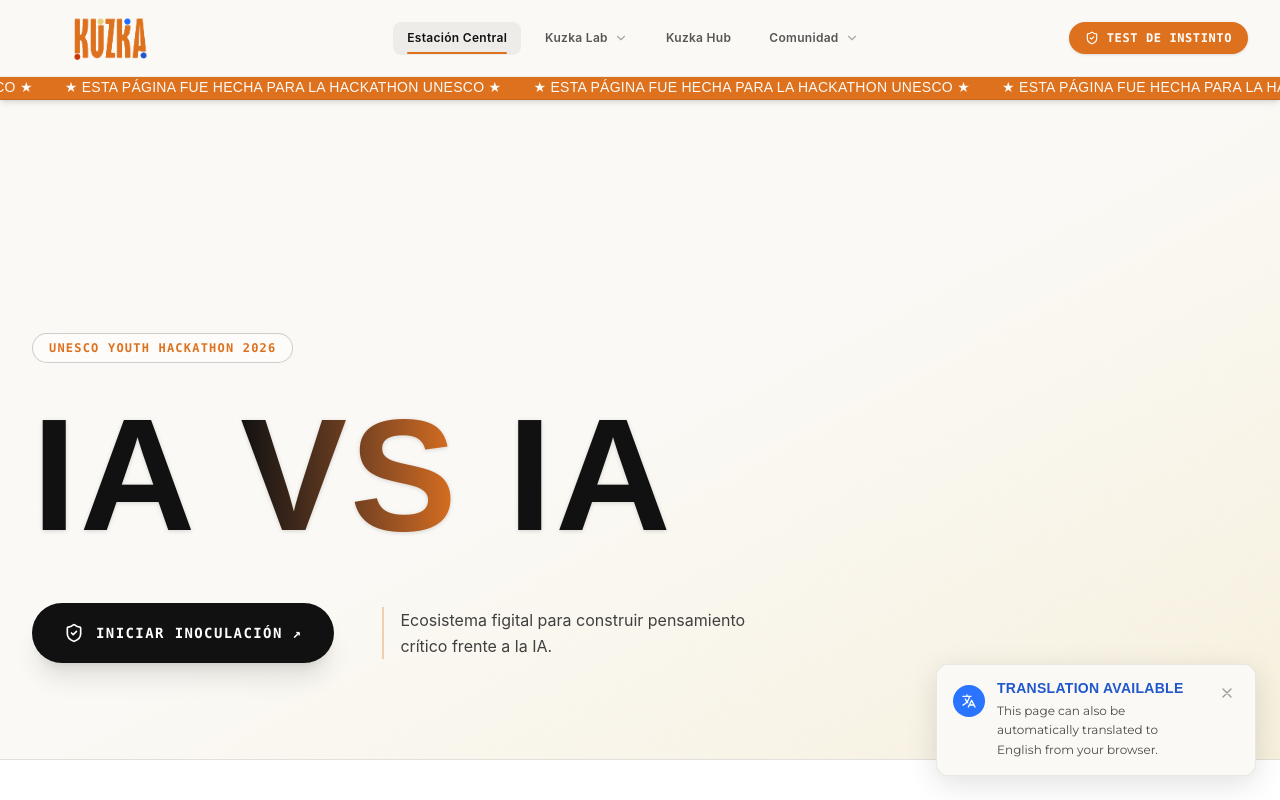
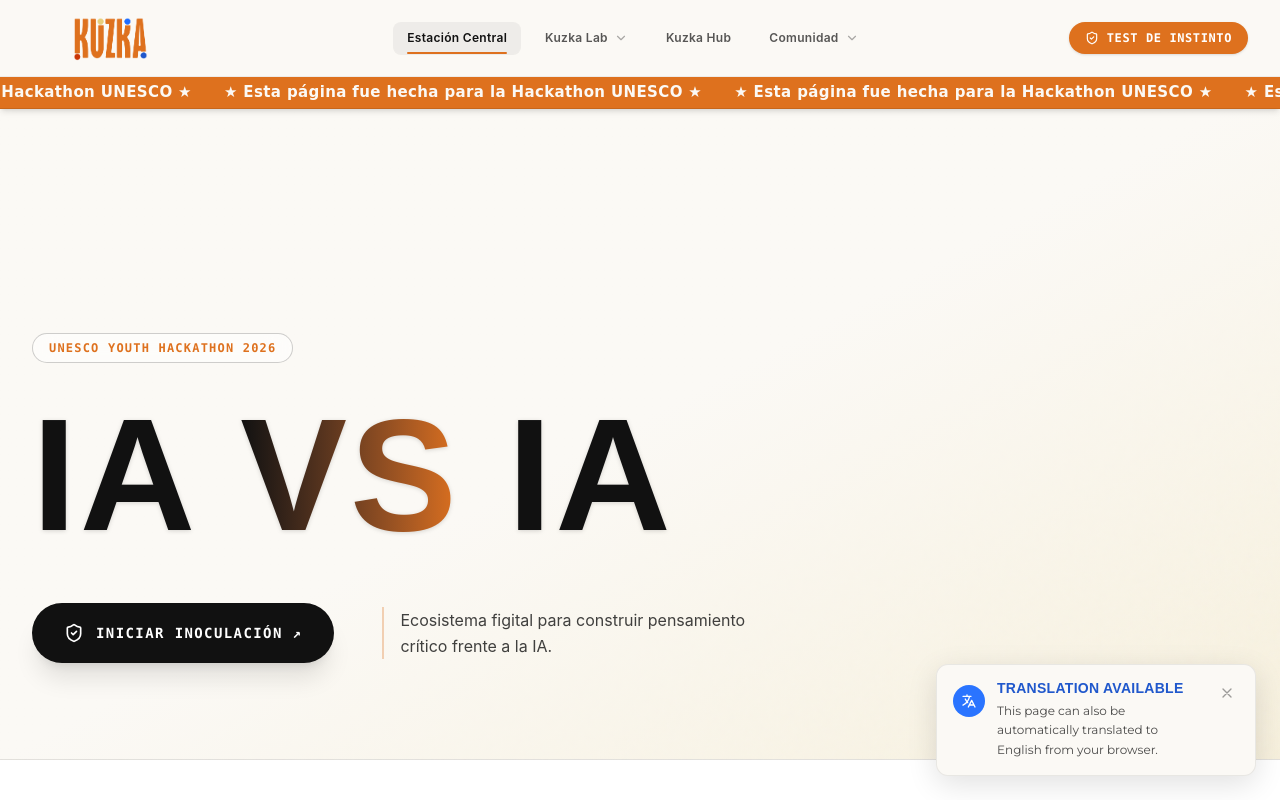
Before and after one commit to 20230322-cmyk/kuzka-lab-unesco, a React (Vite) app: page / in a window 1280 px wide. Shown: the top 800 px of the page. Built offline with nearby package versions, Linux system fonts and the light colour scheme.

Commit message:
style(ui): ralentizar marquee y usar fuente juguetona

```diff
--- a/src/index.css
+++ b/src/index.css
@@ -94,8 +94,13 @@ h1, h2, h3, h4, h5, h6, .font-logo {
 }
 
 .animate-marquee {
-  animation: marquee 25s linear infinite;
+  animation: marquee 80s linear infinite;
   width: max-content;
+}
+
+.font-playful {
+  font-family: 'Fredoka', 'Quicksand', 'Comic Sans MS', 'Chalkboard SE', sans-serif;
+  font-weight: 700;
 }
 
 @keyframes slide-up {
--- a/src/shared/components/GlobalOverlays.jsx
+++ b/src/shared/components/GlobalOverlays.jsx
@@ -6,10 +6,10 @@ export const GlobalOverlays = () => {
   return (
     <>
       {/* Top Marquee, slightly below the header */}
-      <div className="fixed top-[68px] lg:top-[76px] left-0 w-full bg-[var(--color-naranja-kuska)] text-[#FBF9F5] font-logo text-sm tracking-widest uppercase overflow-hidden z-40 border-b border-[rgba(0,0,0,0.1)] py-1 shadow-md">
+      <div className="fixed top-[68px] lg:top-[76px] left-0 w-full bg-[var(--color-naranja-kuska)] text-[#FBF9F5] font-playful text-[15px] tracking-wide overflow-hidden z-40 border-b border-[rgba(0,0,0,0.1)] py-1 shadow-md">
         <div className="flex whitespace-nowrap animate-marquee">
           {Array.from({ length: 15 }).map((_, i) => (
-            <span key={i} className="mx-4">★ ESTA PÁGINA FUE HECHA PARA LA HACKATHON UNESCO ★</span>
+            <span key={i} className="mx-4">★ Esta página fue hecha para la Hackathon UNESCO ★</span>
           ))}
         </div>
       </div>
```
